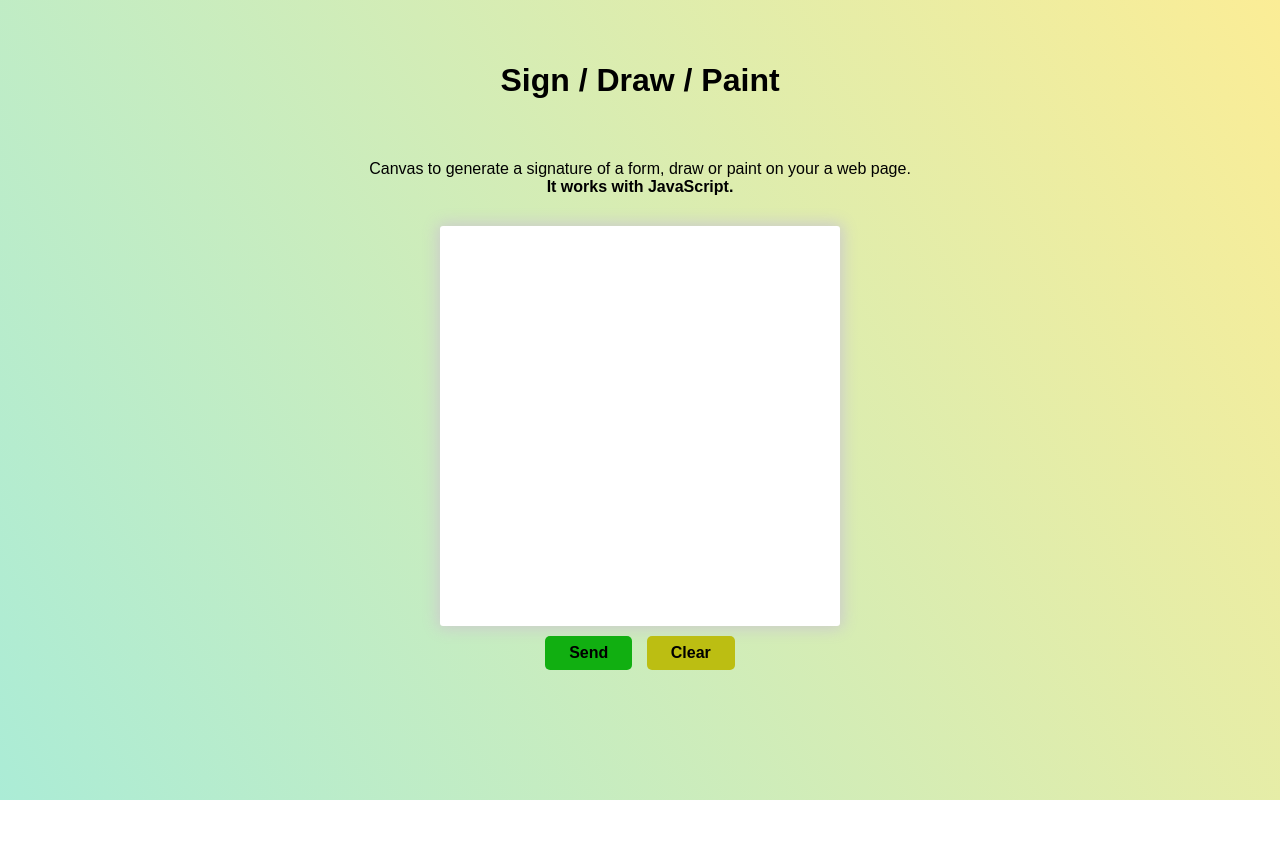
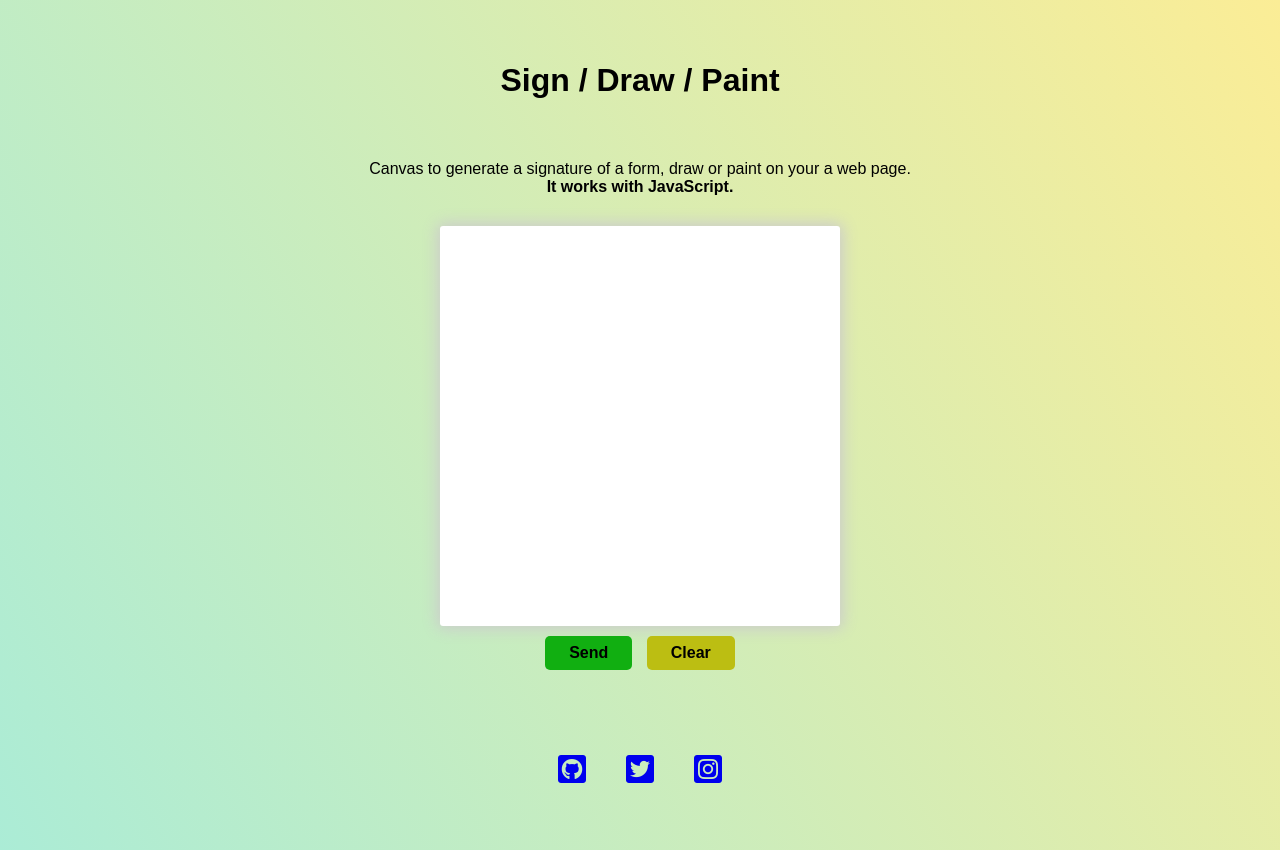
Before and after one commit to JuanCarlosAcostaPeraba/Sign-Draw-Paint, a plain HTML site: page index.html in a window 1280 px wide. Before the commit the page ends 800 px from the top, so only its background shows below. Drawn offline with Linux system fonts and the light colour scheme.

Commit message:
Add footer and change README
Add footer with social networks and README information has been changed.

```diff
--- a/index.html
+++ b/index.html
@@ -13,6 +13,12 @@
     <!-- TITLE -->
     <title>Sign/Draw/Paint</title>
     <!-- STYLE -->
+    <link
+      rel="stylesheet"
+      href="https://cdnjs.cloudflare.com/ajax/libs/font-awesome/5.14.0/css/all.min.css"
+      integrity="sha512-1PKOgIY59xJ8Co8+NE6FZ+LOAZKjy+KY8iq0G4B3CyeY6wYHN3yt9PW0XpSriVlkMXe40PTKnXrLnZ9+fkDaog=="
+      crossorigin="anonymous"
+    />
     <link rel="stylesheet" type="text/css" href="./style.css" />
   </head>
   <body>
@@ -35,6 +41,26 @@
     </form>
     -->
 
+    <footer>
+      <ul>
+        <li>
+          <a href="https://github.com/JuanCarlosAcostaPeraba" target="_blank"
+            ><i class="fab fa-github-square"></i
+          ></a>
+        </li>
+        <li>
+          <a href="https://twitter.com/JC_AcostaPeraba" target="_blank"
+            ><i class="fab fa-twitter-square"></i
+          ></a>
+        </li>
+        <li>
+          <a href="https://www.instagram.com/JC_AcostaPeraba/" target="_blank"
+            ><i class="fab fa-instagram-square"></i
+          ></a>
+        </li>
+      </ul>
+    </footer>
+
     <script src="./app.js"></script>
   </body>
 </html>
--- a/style.css
+++ b/style.css
@@ -76,3 +76,21 @@ canvas {
   border: none;
   border-radius: 5px;
 }
+
+footer {
+  margin-top: 20px;
+  min-height: 20vh;
+  display: flex;
+  justify-content: center;
+  align-items: center;
+  font-size: 2rem;
+}
+
+footer ul {
+  list-style: none;
+  display: flex;
+}
+
+footer ul li {
+  margin: 0 20px;
+}
```
Also changed, not shown: 1 other file.
